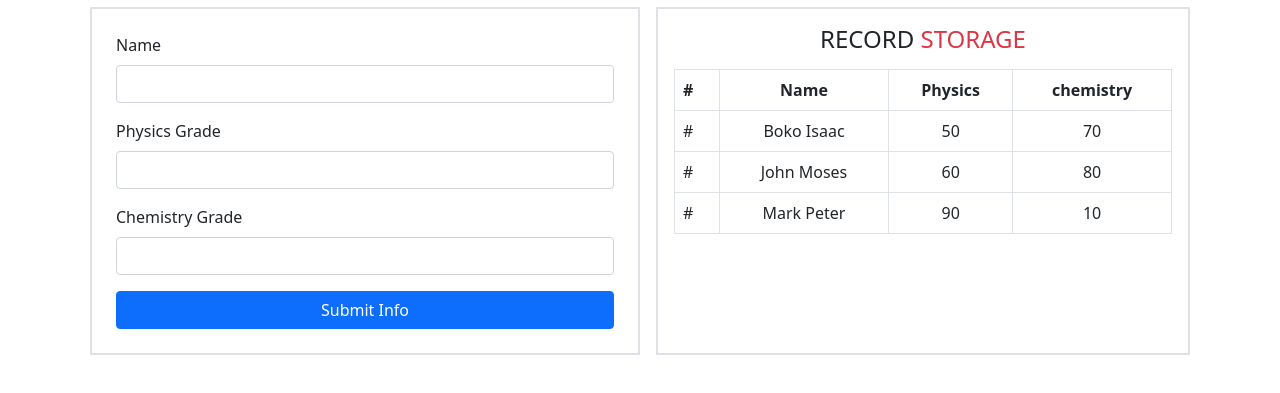
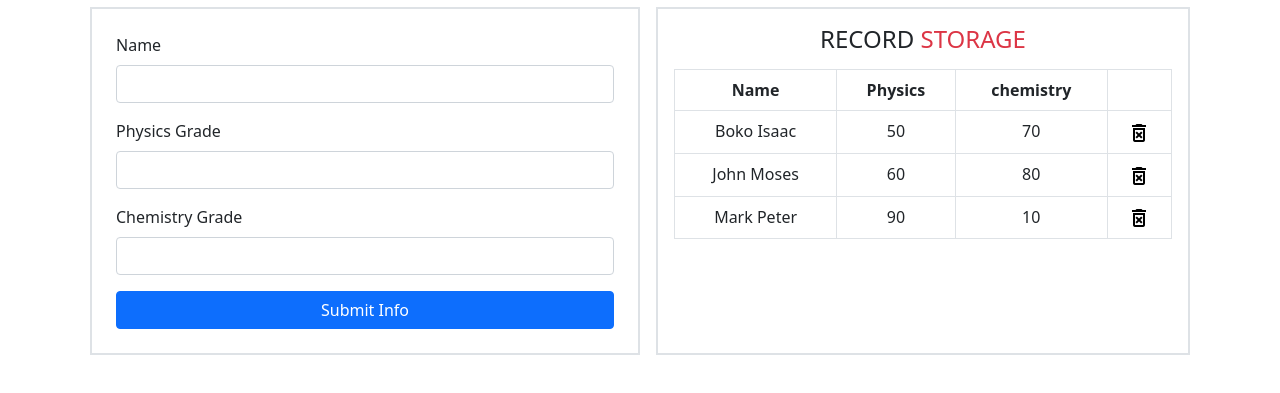
Before and after one commit to codewithjohnson/Grade-Tracker, a plain HTML site: page index.html in a window 1280 px wide. Shown: the part 145-538 px from the top of the page. Drawn offline with nearby package versions, Linux system fonts and the light colour scheme.

Commit message:
adjustments..

```diff
--- a/index.html
+++ b/index.html
@@ -53,10 +53,10 @@
             <table class="table table-bordered table-hover justify-content-center" id="table-grade">
                 <thead>
                   <tr >
-                    <th scope="col">#</th>
                     <th scope="col" class="text-center">Name</th>
                     <th scope="col" class="text-center">Physics</th>
-                    <th scope="col" class="text-center">chemistry</th>
+                    <th scope="col" class="text-center ">chemistry</th>
+                    <th scope="col"></th>
                   </tr>
                 </thead>
                 <tbody id="table-body">
--- a/index.js
+++ b/index.js
@@ -29,10 +29,10 @@ function DisplayGradesToTable(data){
     let TableRow = document.createElement("tr");
 
     TableRow.innerHTML = `
-            <td>#</td>
             <td scope="col" class="text-center">${data.Name}</td>
             <td scope="col" class="text-center">${data.PhysicsGrade}</td>
             <td scope="col" class="text-center">${data.ChemistryGrade}</td>
+            <td scope="col" class="text-center text-decoration-none text-danger"><a href="#delete"><img src="./images/de.png" alt=""></a></td>
 
         `;
     TableBody.appendChild(TableRow);
```
Also changed, not shown: images/de.png (added).
